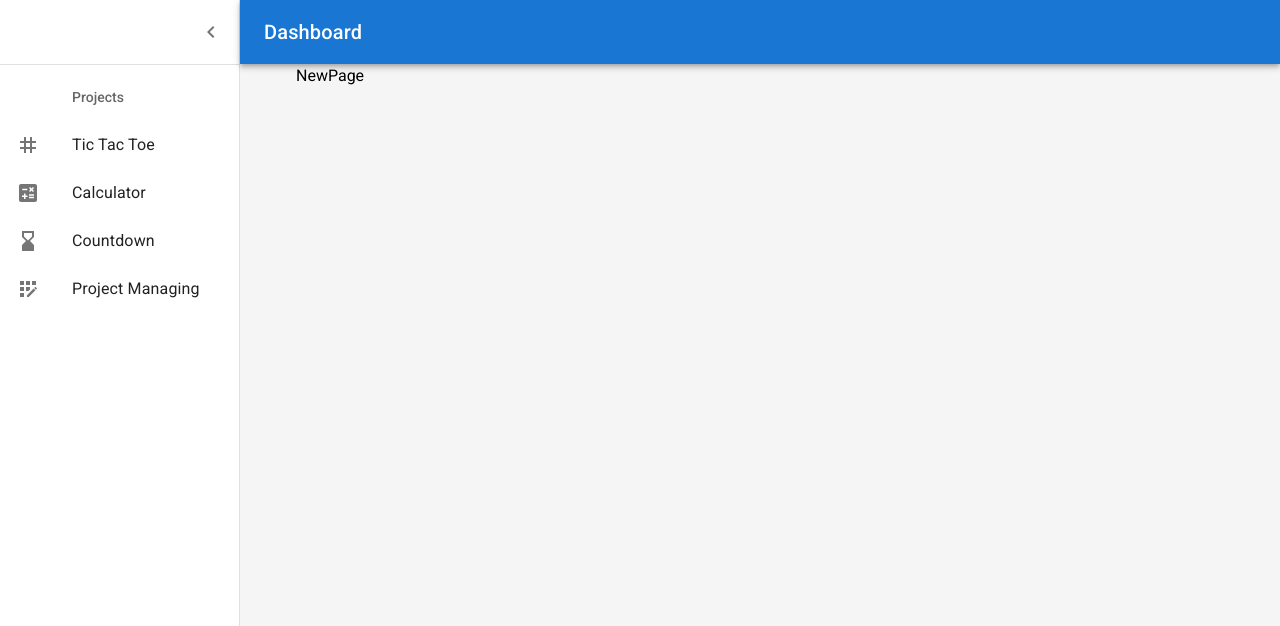
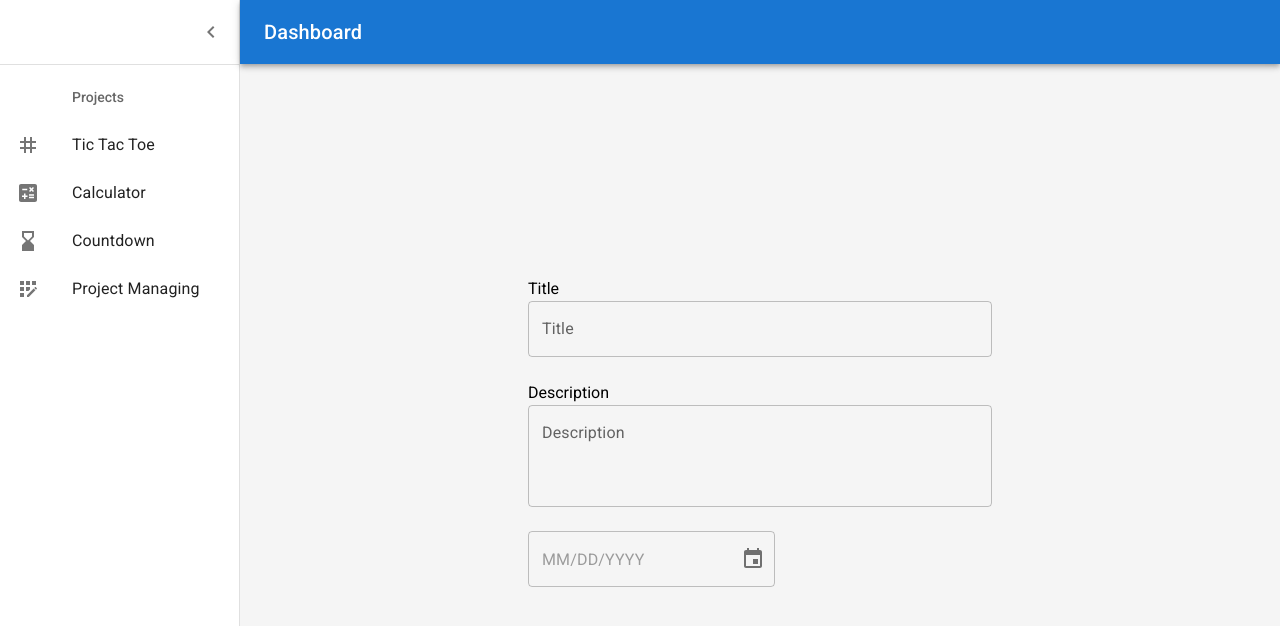
Before and after one commit to DvirMon/React-Workspace, a Next.js app: page /apps/Project-Manager/new in a window 1280 px wide. Shown: the top 626 px of the page. Built offline with nearby package versions, Linux system fonts and the light colour scheme.

Commit message:
Add Controller component for input fileds

```diff
--- a/package.json
+++ b/package.json
@@ -16,9 +16,11 @@
     "@mui/icons-material": "^5.15.14",
     "@mui/material": "^5.15.14",
     "@mui/x-data-grid": "^7.1.1",
+    "@mui/x-date-pickers": "^7.2.0",
     "@vercel/postgres": "^0.8.0",
     "bcrypt": "^5.1.1",
     "clsx": "^2.1.0",
+    "dayjs": "^1.11.10",
     "dotenv": "^16.4.5",
     "next": "14.1.3",
     "react": "^18",
--- a/src/app/apps/Project-Manager/new/page.tsx
+++ b/src/app/apps/Project-Manager/new/page.tsx
@@ -1,7 +1,71 @@
-import React from 'react'
+"use client";
+
+import TextField, { TextFieldProps } from "@mui/material/TextField";
+import { DesktopDatePicker } from "@mui/x-date-pickers";
+import { AdapterDayjs } from "@mui/x-date-pickers/AdapterDayjs";
+import { DatePicker } from "@mui/x-date-pickers/DatePicker";
+import { LocalizationProvider } from "@mui/x-date-pickers/LocalizationProvider";
+import { DemoContainer } from "@mui/x-date-pickers/internals/demo";
+import { FieldValues, UseFormRegister, useForm } from "react-hook-form";
+
+interface ProjectForm extends FieldValues {
+  title: string;
+  description: string;
+  dueDate: Date;
+}
+
+const InputWrapper = ({ children }: { children: React.ReactNode }) => {
+  return <section className="w-1/2">{children}</section>;
+};
+
+function BasicDatePicker() {
+  return (
+    <LocalizationProvider dateAdapter={AdapterDayjs}>
+      <DemoContainer components={["DatePicker"]}>
+        <DatePicker label="Basic date picker" />
+      </DemoContainer>
+    </LocalizationProvider>
+  );
+}
+
+const formInputs: TextFieldProps[] = [
+  { label: "Title", type: "text" },
+  { label: "Description", multiline: true, minRows: 3, type: "text" },
+];
 
 export default function NewPage() {
+  const {
+    control,
+    handleSubmit,
+    formState: { errors },
+  } = useForm<ProjectForm>();
+
   return (
-    <div>NewPage</div>
-  )
+    <div className="flex flex-col justify-center h-full">
+      <form className="flex flex-col justify-center items-center gap-6">
+        {formInputs.map((props, index) => (
+          <InputWrapper key={index}>
+            <label>{props.label}</label>
+            <TextField fullWidth variant="outlined" {...props}></TextField>
+          </InputWrapper>
+        ))}
+        <InputWrapper>
+          <LocalizationProvider dateAdapter={AdapterDayjs}>
+            <DesktopDatePicker />
+          </LocalizationProvider>
+        </InputWrapper>
+        {/* <InputWrapper>
+          <TextField
+            fullWidth
+            variant="outlined"
+            multiline
+            minRows={3}
+            label="description"></TextField>
+        </InputWrapper>
+        <InputWrapper>
+          <TextField fullWidth variant="outlined" label="title"></TextField>
+        </InputWrapper> */}
+      </form>
+    </div>
+  );
 }
--- a/src/app/apps/Project-Manager/page.tsx
+++ b/src/app/apps/Project-Manager/page.tsx
@@ -8,6 +8,7 @@ export default function ProjectManagerPage() {
     <div className="flex flex-col justify-center h-full">
       <section className="flex flex-col justify-center items-center gap-6">
         <Typography className="text-3xl">No Project Exist</Typography>
+        <Typography className="text-2xl">Start a new project</Typography>
         <Link href={'/apps/Project-Manager/new'}>
           <Button variant="contained" className="text-xl">
             <span className="p-2">Create New Project</span>
--- /dev/null
+++ b/src/app/ui/Form/input-field.tsx
@@ -0,0 +1,56 @@
+import { TextField, TextFieldProps } from "@mui/material";
+import { DesktopDatePicker, LocalizationProvider } from "@mui/x-date-pickers";
+import { AdapterDayjs } from "@mui/x-date-pickers/AdapterDayjs";
+import {
+    Control,
+    Controller,
+    ControllerProps,
+    FieldValues
+} from "react-hook-form";
+
+const InputWrapper = ({ children }: { children: React.ReactNode }) => {
+  return <section className="w-1/2">{children}</section>;
+};
+
+export default function InputField({
+  props,
+  control,
+  controlProps,
+}: {
+  props: TextFieldProps;
+  control: Control<FieldValues, any>;
+  controlProps: ControllerProps;
+}) {
+  const { type, label } = props;
+  const { name } = controlProps;
+
+  switch (type) {
+    case "date":
+      return (
+        <InputWrapper>
+          <label>{label}</label>
+          <LocalizationProvider dateAdapter={AdapterDayjs}>
+            <DesktopDatePicker />
+            <Controller
+              control={control}
+              name={name}
+              render={({ field }) => <DesktopDatePicker {...field} />}
+            />
+          </LocalizationProvider>
+        </InputWrapper>
+      );
+    default:
+      return (
+        <InputWrapper>
+          <label>{label}</label>
+          <Controller
+            control={control}
+            name={name}
+            render={({ field }) => (
+              <TextField fullWidth variant="outlined" {...props} {...field} />
+            )}
+          />
+        </InputWrapper>
+      );
+  }
+}
```
Also changed, not shown: 1 other file (tests, documents, lock files or other folders).
